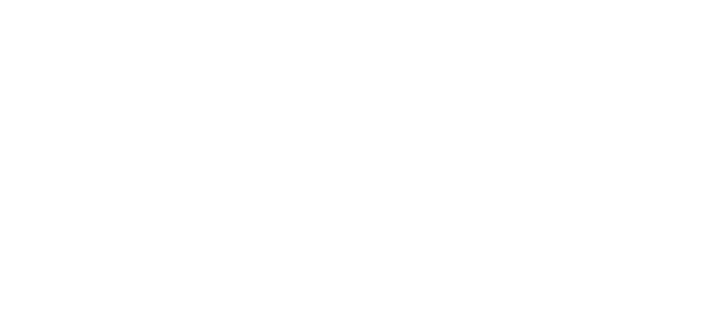
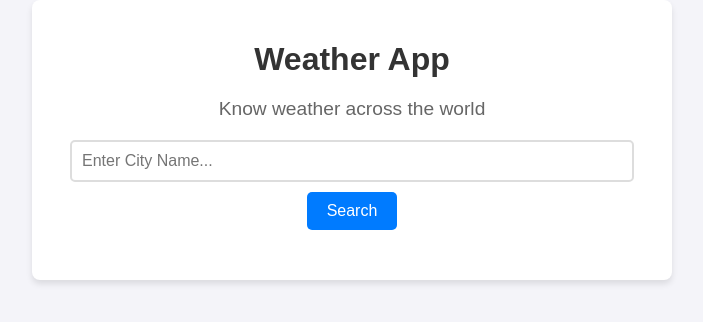
Before and after one commit to ISHIMWE-Prince-Arnaud/Basic-React-Projects, a React (Vite) app: page /weather_app in a window 1280 px wide. Before the commit this address had no page. Shown: the top 322 px of the page, without its empty margins (288-991 px from the left). Built offline with nearby package versions, Linux system fonts and the light colour scheme.

Commit message:
Add Weather app component for displaying weather data

```diff
--- a/package.json
+++ b/package.json
@@ -11,6 +11,7 @@
   },
   "dependencies": {
     "axios": "^1.8.1",
+    "dotenv": "^16.4.7",
     "react": "^19.0.0",
     "react-dom": "^19.0.0",
     "react-icons": "^5.5.0",
--- a/src/App.jsx
+++ b/src/App.jsx
@@ -2,13 +2,15 @@
 import { BrowserRouter as Router, Route, Routes } from "react-router-dom";
 import TaskManager from "./Projects/Task Manager/TaskManager";
 import Home from "./Projects/Home";
+import Weather from "./Projects/Weather App/Weather";
 
 function App() {
     return (
         <Router>
             <Routes>
                     <Route path="/" element={<Home />} />
-                <Route path="/task_manager" element={<TaskManager />} />
+                    <Route path="/task_manager" element={<TaskManager />} />
+                    <Route path="/weather_app" element={<Weather />} />
             </Routes>
         </Router>
     );
--- a/src/Projects/Home.jsx
+++ b/src/Projects/Home.jsx
@@ -3,7 +3,12 @@
 function Home() {
   return (
     <>
-      <Link to="/task_manager">Go to Task Manager</Link>
+      <Link to="/task_manager" style={{ textDecoration: "none", padding: "10px", background: "blue", color: "white", borderRadius: "5px", display: "inline-block" }}>
+        Go to Task Manager
+      </Link>
+      <Link to="/weather_app" >
+      Go To Weather App
+      </Link>
     </>
   );
 }
--- /dev/null
+++ b/src/Projects/Weather App/Search.jsx
@@ -0,0 +1,30 @@
+import { useState } from "react";
+
+function Search({ onSearch }) {
+  const [city, setCity] = useState("");
+
+  // Handle form submission and search for the weather
+  function handleSubmit(e) {
+    e.preventDefault();
+    console.log("City:", city);  // Log the city to verify it's being passed
+
+    if (city.trim() !== "") {
+      onSearch(city);  // Call onSearch passed from parent (Weather.js)
+    }
+  }
+
+  return (
+    <form onSubmit={handleSubmit} className="search-form">
+      <input
+        type="text"
+        value={city}
+        onChange={(e) => setCity(e.target.value)}  // Update city state as user types
+        placeholder="Enter City Name..."
+        className="input-field"
+      />
+      <button type="submit" className="submit-button">Search</button>
+    </form>
+  );
+}
+
+export default Search;
--- /dev/null
+++ b/src/Projects/Weather App/Weather.jsx
@@ -0,0 +1,35 @@
+import axios from "axios";
+import { useState } from "react";
+import WeatherDisplay from "./WeatherDisplay";
+import Search from "./Search";
+import "./WeatherApp.css"
+
+function Weather() {
+  const [weather, setWeather] = useState(null);
+
+  // Fetch weather data based on the city entered
+  async function fetchWeather(city) {
+    const apiKey = process.env.REACT_APP_WEATHER_API_KEY;  // Ensure the API key is correct in .env file
+    const apiUrl = `https://api.openweathermap.org/data/2.5/weather?q=${city}&appid=${apiKey}&units=metric`;
+
+    try {
+      const response = await axios.get(apiUrl);
+      console.log("Weather data:", response.data);  // Log the weather data for debugging
+      setWeather(response.data);
+    } catch (error) {
+      console.error("Error fetching weather data", error);
+      setWeather(null);  // Clear weather data if there's an error
+    }
+  }
+
+  return (
+    <div className="weather-container">
+      <h1 className="title">Weather App</h1>
+      <p className="sub-title">Know weather across the world</p>
+      <Search onSearch={fetchWeather} />
+      {weather && <WeatherDisplay weatherData={weather} />}
+    </div>
+  );
+}
+
+export default Weather;
--- /dev/null
+++ b/src/Projects/Weather App/WeatherApp.css
@@ -0,0 +1,94 @@
+/* App.css */
+
+/* General body styles */
+body {
+  font-family: Arial, sans-serif;
+  background-color: #f4f4f9;
+  color: #333;
+  margin: 0;
+  padding: 0;
+}
+
+/* Main weather container */
+.weather-container {
+  max-width: 600px;
+  margin: 0 auto;
+  padding: 20px;
+  background-color: #ffffff;
+  border-radius: 8px;
+  box-shadow: 0px 4px 6px rgba(0, 0, 0, 0.1);
+  text-align: center;
+}
+
+/* Title and subtitle styles */
+.title {
+  font-size: 2rem;
+  font-weight: bold;
+  margin-bottom: 10px;
+  color: #333;
+}
+
+.sub-title {
+  font-size: 1.2rem;
+  color: #666;
+  margin-bottom: 20px;
+}
+
+/* Weather display styles */
+.weather-display {
+  background-color: #f9fafb;
+  padding: 20px;
+  border-radius: 8px;
+  box-shadow: 0px 2px 4px rgba(0, 0, 0, 0.1);
+}
+
+.weather-display h2 {
+  font-size: 1.8rem;
+  font-weight: bold;
+  color: #333;
+  margin-bottom: 10px;
+}
+
+.weather-info {
+  font-size: 1rem;
+  color: #555;
+  margin: 5px 0;
+}
+
+.message {
+  font-size: 1.1rem;
+  color: #888;
+}
+
+/* Search form and input styles */
+.search-form {
+  margin-bottom: 30px;
+}
+
+.input-field {
+  width: 90%;
+  padding: 10px;
+  font-size: 1rem;
+  border-radius: 5px;
+  border: 2px solid #ddd;
+  margin-bottom: 10px;
+}
+
+.input-field:focus {
+  outline: none;
+  border-color: #007bff;
+}
+
+.submit-button {
+  padding: 10px 20px;
+  background-color: #007bff;
+  color: white;
+  border: none;
+  border-radius: 5px;
+  cursor: pointer;
+  font-size: 1rem;
+}
+
+.submit-button:hover {
+  background-color: #0056b3;
+}
--- /dev/null
+++ b/src/Projects/Weather App/WeatherDisplay.jsx
@@ -0,0 +1,28 @@
+import React from "react";
+
+const WeatherDisplay = ({ weatherData }) => {
+  console.log("Weather Data in Display:", weatherData);  // Log weather data for debugging
+
+  if (!weatherData) {
+    return <p className="message">Search for a city...</p>;
+  }
+
+  const { main, weather, name } = weatherData;
+
+  return (
+    <div className="weather-display">
+      <h2 className="city-name">{name}</h2>
+      {main && weather ? (
+        <>
+          <p className="weather-info">Temperature: {main.temp}°C</p>
+          <p className="weather-info">Weather: {weather[0].description}</p>
+          <p className="weather-info">Humidity: {main.humidity}%</p>
+        </>
+      ) : (
+        <p className="weather-info">Weather data is unavailable.</p>
+      )}
+    </div>
+  );
+};
+
+export default WeatherDisplay;
```
Also changed, not shown: 2 other files (tests, documents, lock files or other folders).
